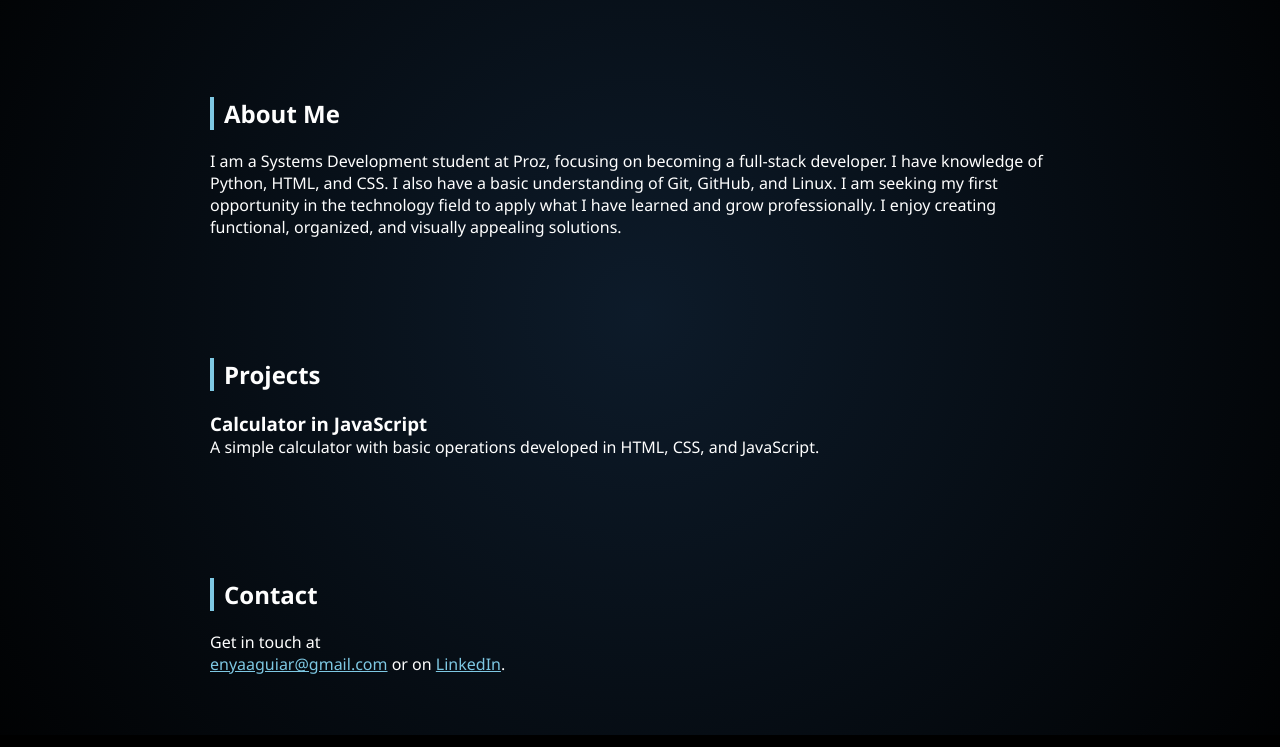
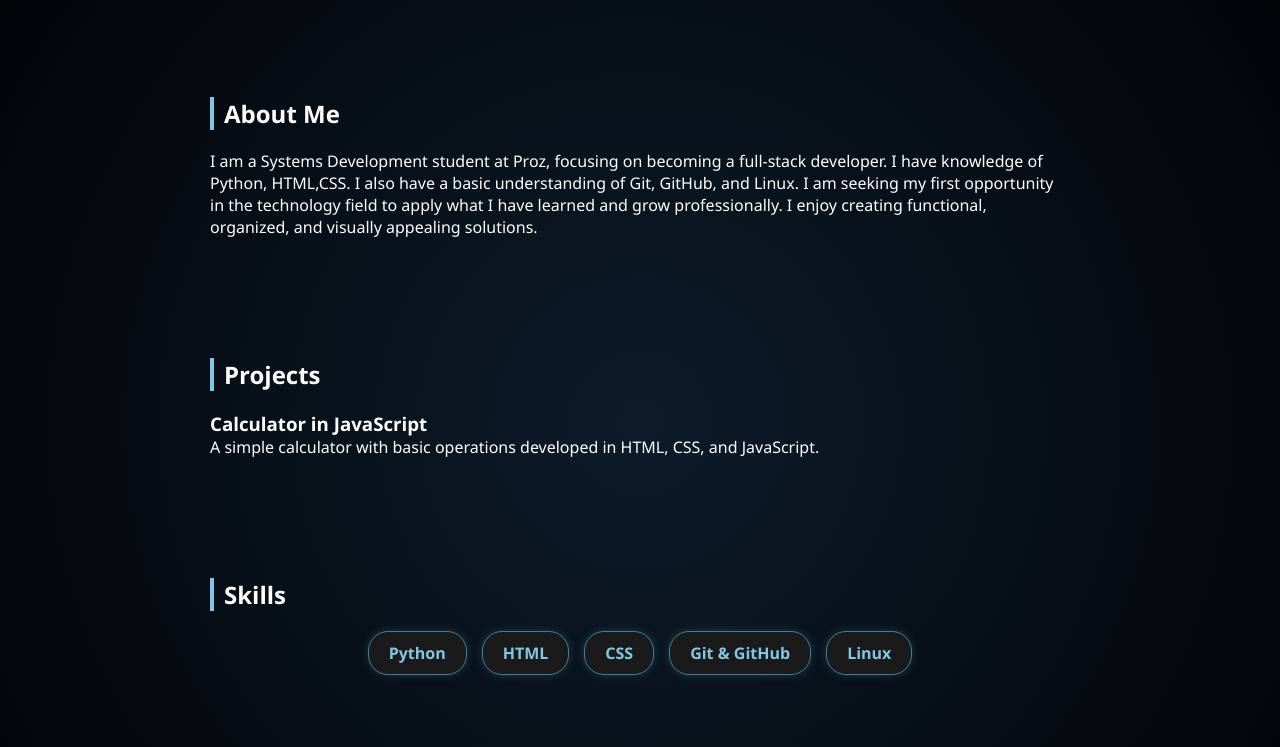
Before and after one commit to enyaaguiar/portfolio-enya, a plain HTML site: page index.html in a window 1280 px wide. Shown: the part 205-952 px from the top of the page. Drawn offline with Linux system fonts and the light colour scheme.

Commit message:
Corrige arquivo com versão completa

```diff
--- a/index.html
+++ b/index.html
@@ -86,6 +86,40 @@
       margin-bottom: 20px;
     }
 
+    #skills {
+  padding: 60px 20px;
+  max-width: 900px;
+  margin: 0 auto;
+}
+
+.skills-list {
+  display: flex;
+  flex-wrap: wrap;
+  justify-content: center;
+  gap: 15px;
+  margin-top: 20px;
+}
+
+.skills-list span {
+  background-color: #1a1a1a;
+  color: #7ec8e3;
+  padding: 10px 20px;
+  border-radius: 20px;
+  font-weight: bold;
+  font-size: 1rem;
+  border: 1px solid #36839f;
+  box-shadow: 0 0 10px rgba(126, 200, 227, 0.2);
+  transition: 0.3s;
+}
+
+.skills-list span:hover {
+  background-color: #36839f;
+  color: #fff;
+  transform: scale(1.05);
+  box-shadow: 0 0 15px rgba(126, 200, 227, 0.6);
+}
+
+
     .portfolio h3 {
       color: #7ec8e3;
     }
@@ -156,7 +190,7 @@
   <section id="about">
     <h2>About Me</h2>
     <p>
-      I am a Systems Development student at Proz, focusing on becoming a full-stack developer. I have knowledge of Python, HTML, and CSS. I also have a basic understanding of Git, GitHub, and Linux. I am seeking my first opportunity in the technology field to apply what I have learned and grow professionally. I enjoy creating functional, organized, and visually appealing solutions.
+      I am a Systems Development student at Proz, focusing on becoming a full-stack developer. I have knowledge of Python, HTML,CSS. I also have a basic understanding of Git, GitHub, and Linux. I am seeking my first opportunity in the technology field to apply what I have learned and grow professionally. I enjoy creating functional, organized, and visually appealing solutions.
     </p>
   </section>
 
@@ -167,6 +201,17 @@
       <p>A simple calculator with basic operations developed in HTML, CSS, and JavaScript.</p>
     </div>
   </section>
+  <section id="skills">
+  <h2>Skills</h2>
+  <div class="skills-list">
+    <span>Python</span>
+    <span>HTML</span>
+    <span>CSS</span>
+    <span>Git & GitHub</span>
+    <span>Linux</span>
+  </div>
+</section>
+
 
   <section id="contact">
     <h2>Contact</h2>
```
